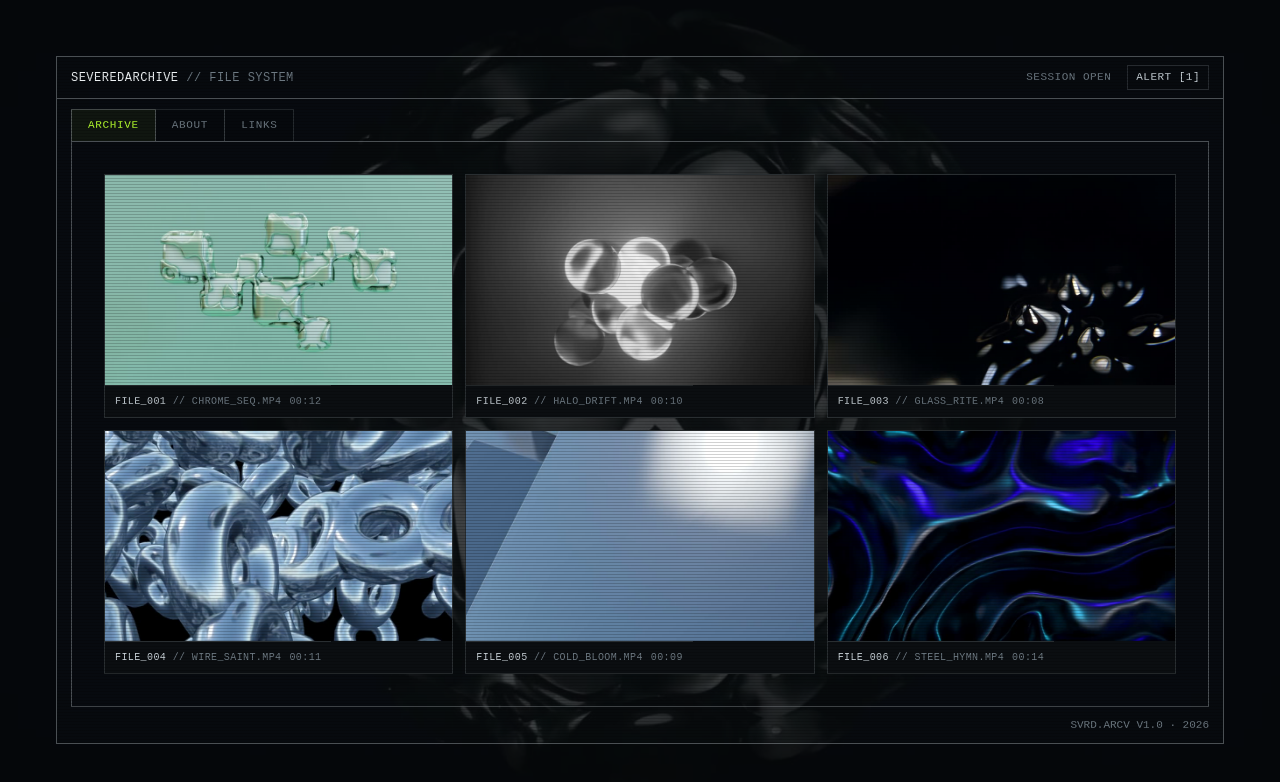
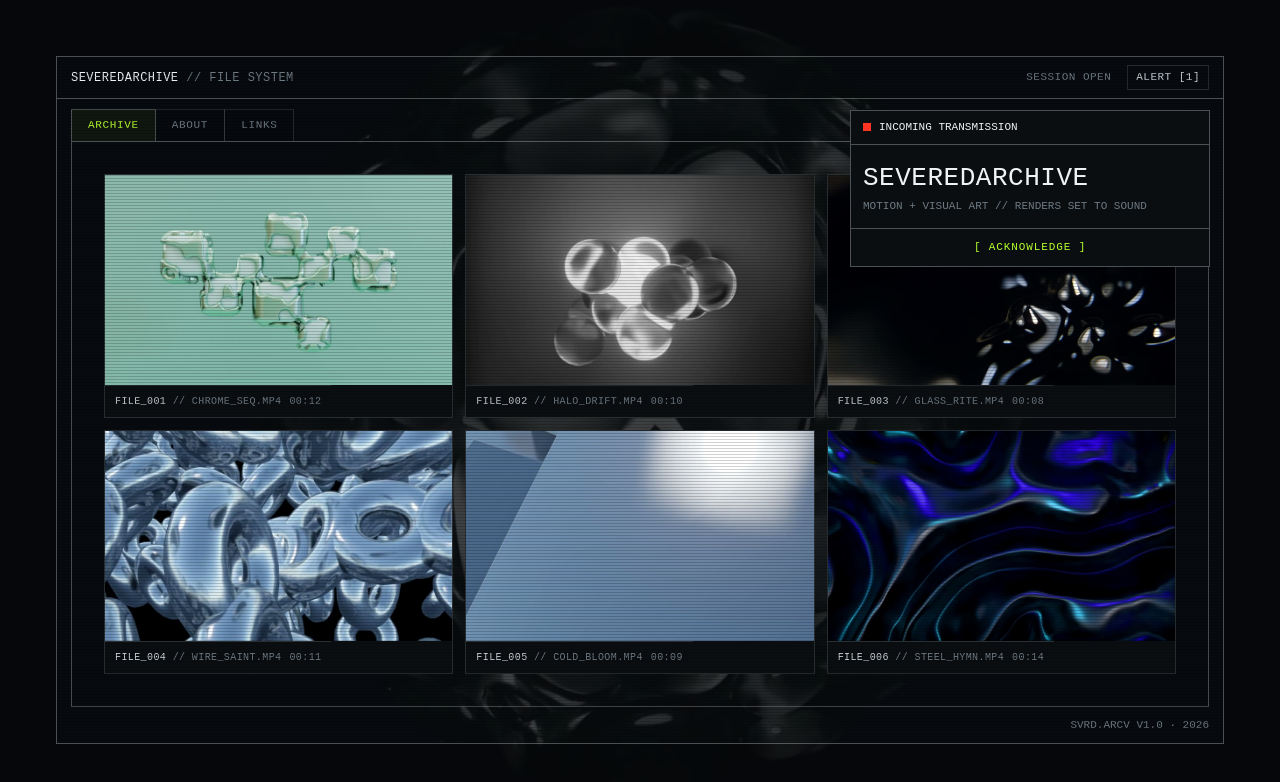
Before and after one commit to decoy-dev/severedarchive, a React (Vite) app: page / in a window 1280 px wide. Shown: the top 782 px of the page. Built offline with nearby package versions, Linux system fonts and the light colour scheme.

Commit message:
Add boot sequence and incoming-transmission home notification

```diff
--- a/src/App.tsx
+++ b/src/App.tsx
@@ -5,11 +5,15 @@ import TerminalWindow, { type TabId } from './components/TerminalWindow'
 import ArchiveGrid from './components/ArchiveGrid'
 import AboutPanel from './components/AboutPanel'
 import LinksPanel from './components/LinksPanel'
+import BootSequence from './components/BootSequence'
+import HomeNotification from './components/HomeNotification'
 import { readPerfTier } from './lib/perfTier'
 
 export default function App() {
   const [tier] = useState(readPerfTier)
+  const [booted, setBooted] = useState(false)
   const [tab, setTabState] = useState<TabId>('archive')
+  const [noticeOpen, setNoticeOpen] = useState(true)
   const bodyRef = useRef<HTMLDivElement | null>(null)
 
   const setTab = (t: TabId) => {
@@ -33,15 +37,22 @@ export default function App() {
   }, [])
 
   return (
-    <div className="stage" data-tier={tier} data-booted="true">
+    <div className="stage" data-tier={tier} data-booted={booted ? 'true' : 'false'}>
       <BackgroundVideo tier={tier} />
       <div className="glass-strip top" /><div className="glass-strip bottom" />
       <div className="glass-strip left" /><div className="glass-strip right" />
-      <TerminalWindow tab={tab} onTab={setTab} onBell={() => {}} bodyRef={bodyRef}>
-        {tab === 'archive' && <ArchiveGrid tier={tier} />}
-        {tab === 'about' && <AboutPanel />}
-        {tab === 'links' && <LinksPanel />}
-      </TerminalWindow>
+      {!booted ? (
+        <BootSequence onDone={() => setBooted(true)} />
+      ) : (
+        <>
+          <TerminalWindow tab={tab} onTab={setTab} onBell={() => setNoticeOpen(true)} bodyRef={bodyRef}>
+            {tab === 'archive' && <ArchiveGrid tier={tier} />}
+            {tab === 'about' && <AboutPanel />}
+            {tab === 'links' && <LinksPanel />}
+          </TerminalWindow>
+          {noticeOpen && <HomeNotification onDismiss={() => setNoticeOpen(false)} />}
+        </>
+      )}
     </div>
   )
 }
--- /dev/null
+++ b/src/components/BootSequence.tsx
@@ -0,0 +1,33 @@
+import { useEffect, useRef } from 'react'
+import { createTimeline, stagger } from 'animejs'
+
+const LINES = [
+  '> SEVEREDARCHIVE OS v2.6',
+  '> MOUNTING /ARCHIVE ................ OK',
+  '> 6 FILES INDEXED',
+  '> RENDER NODES: CONNECTED',
+  '> SESSION OPEN',
+]
+
+export default function BootSequence({ onDone }: { onDone: () => void }) {
+  const ref = useRef<HTMLDivElement | null>(null)
+  const done = useRef(false)
+
+  useEffect(() => {
+    if (!ref.current || done.current) return
+    done.current = true
+    const rows = ref.current.querySelectorAll('.boot-line')
+    const tl = createTimeline({ defaults: { ease: 'linear' } })
+    tl.add(rows, { opacity: [0, 1], duration: 60, delay: stagger(140) })
+      .add(ref.current, { opacity: [1, 0], duration: 180 }, '+=350')
+    tl.then(onDone)
+  }, [onDone])
+
+  return (
+    <div className="boot" ref={ref} aria-hidden="true">
+      {LINES.map((l) => (
+        <div key={l} className="boot-line">{l}</div>
+      ))}
+    </div>
+  )
+}
--- /dev/null
+++ b/src/components/HomeNotification.tsx
@@ -0,0 +1,32 @@
+import { useEffect, useRef } from 'react'
+import { animate } from 'animejs'
+
+export default function HomeNotification({ onDismiss }: { onDismiss: () => void }) {
+  const ref = useRef<HTMLDivElement | null>(null)
+
+  useEffect(() => {
+    if (ref.current)
+      animate(ref.current, { opacity: [0, 1], translateY: [10, 0], scale: [0.96, 1], duration: 380, ease: 'outExpo' })
+  }, [])
+
+  const dismiss = () => {
+    if (!ref.current) return onDismiss()
+    animate(ref.current, { opacity: [1, 0], scale: [1, 0.97], duration: 160, ease: 'inQuad', onComplete: onDismiss })
+  }
+
+  return (
+    <div className="notification" data-notification ref={ref} role="alertdialog" aria-label="Incoming transmission">
+      <div className="notification-head">
+        <span className="notification-dot" />
+        INCOMING TRANSMISSION
+      </div>
+      <div className="notification-body">
+        <p className="panel-big">SEVEREDARCHIVE</p>
+        <p className="tw-dim">MOTION + VISUAL ART // RENDERS SET TO SOUND</p>
+      </div>
+      <button className="notification-ack" aria-label="Acknowledge" onClick={dismiss}>
+        [ ACKNOWLEDGE ]
+      </button>
+    </div>
+  )
+}
--- a/src/index.css
+++ b/src/index.css
@@ -166,3 +166,28 @@ video { display: block; width: 100%; height: 100%; object-fit: cover; }
   .archive-grid.has-focus .file-card:not(.is-focus) { display: none; } /* stage takes the whole window on mobile */
   .archive-grid.has-focus .file-card.is-focus { grid-column: 1 / -1; grid-row: 1 / -1; }
 }
+
+/* ── boot ── */
+.boot { position: absolute; inset: var(--frame); z-index: 3; padding: 24px; background: var(--panel-solid); border: 1px solid var(--hair-bright); font-size: 12px; }
+.boot-line { opacity: 0; margin-bottom: 4px; color: var(--text); }
+
+/* ── notification ── */
+.notification {
+  position: absolute; z-index: 5; width: min(360px, calc(100vw - 2 * var(--frame) - 24px));
+  top: calc(var(--frame) + 54px); right: calc(var(--frame) + 14px);
+  background: var(--panel-solid); border: 1px solid var(--hair-bright); opacity: 0;
+}
+.notification-head {
+  display: flex; align-items: center; gap: 8px; padding: 8px 12px;
+  border-bottom: 1px solid var(--hair-bright); font-size: 11px; color: var(--bright);
+}
+.notification-dot { width: 8px; height: 8px; background: var(--alert); flex: 0 0 auto; }
+.notification-body { padding: 14px 12px; font-size: 11px; }
+.notification-ack {
+  display: block; width: 100%; padding: 10px 12px; text-align: center;
+  border-top: 1px solid var(--hair-bright); color: var(--acid); font-size: 11px; letter-spacing: 0.08em;
+}
+.notification-ack:hover { background: rgba(182, 255, 46, 0.07); }
+@media (max-width: 640px) {
+  .notification { left: 50%; right: auto; transform: translateX(-50%); top: 30%; }
+}
```
Also changed, not shown: 2 other files (tests, documents, lock files or other folders).
